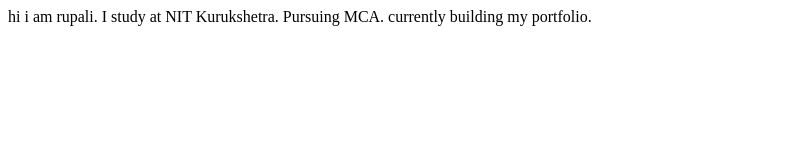
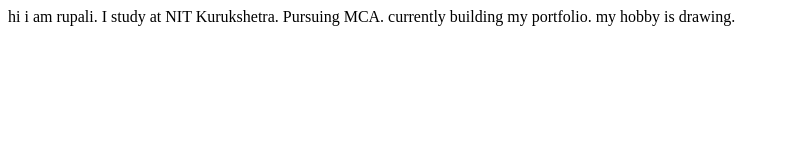
Before and after one commit to RupaliPriya0511/RupaliPriya_Portfolio, a plain HTML site: page index.html in a window 1280 px wide. Shown: the whole page, without its empty margins (0-790 px from the left). Drawn offline with Linux system fonts and the light colour scheme.

Commit message:
more details added

```diff
--- a/index.html
+++ b/index.html
@@ -10,5 +10,6 @@
     I study at NIT Kurukshetra.
     Pursuing MCA.
     currently building my portfolio.
+    my hobby is drawing.
 </body>
 </html>
```
